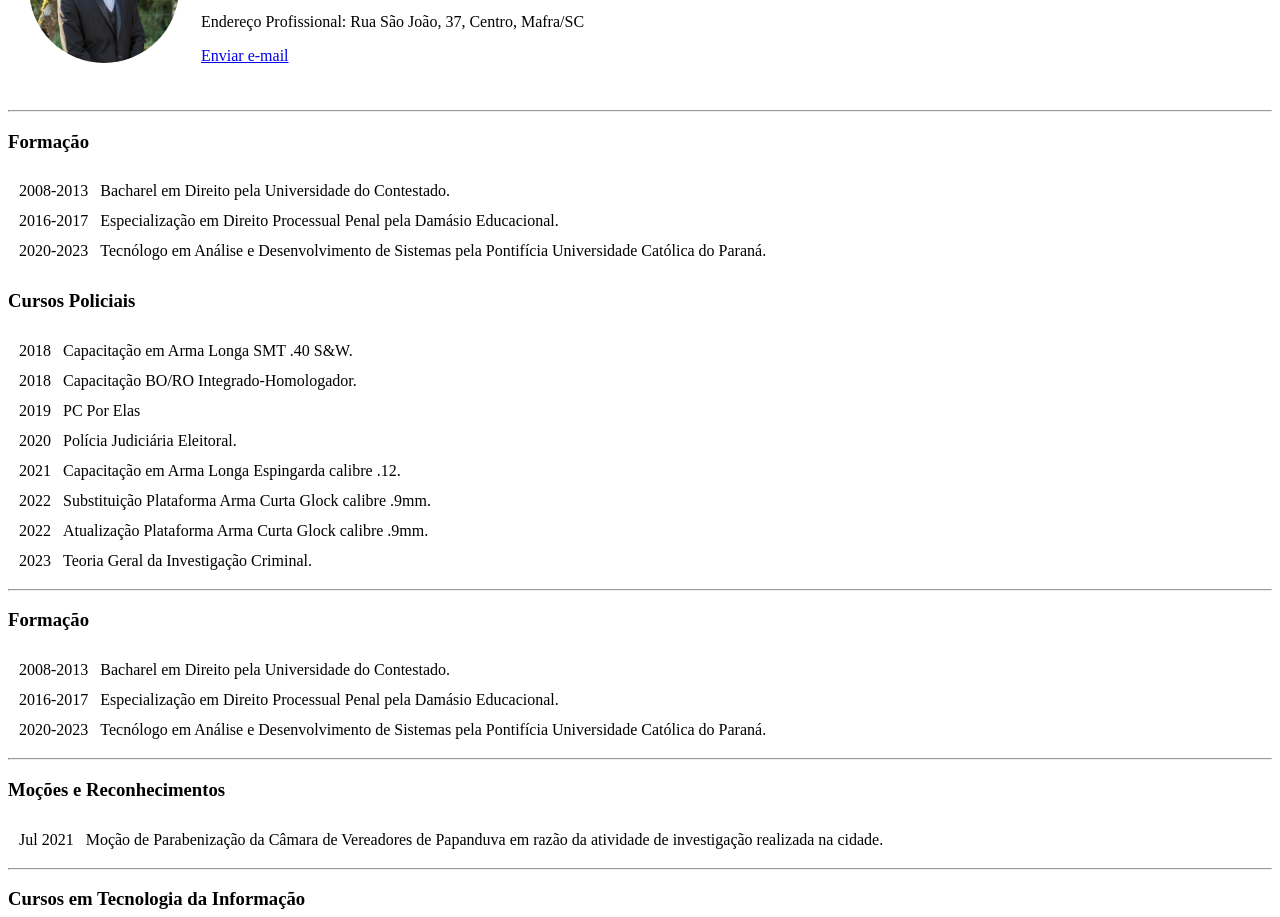
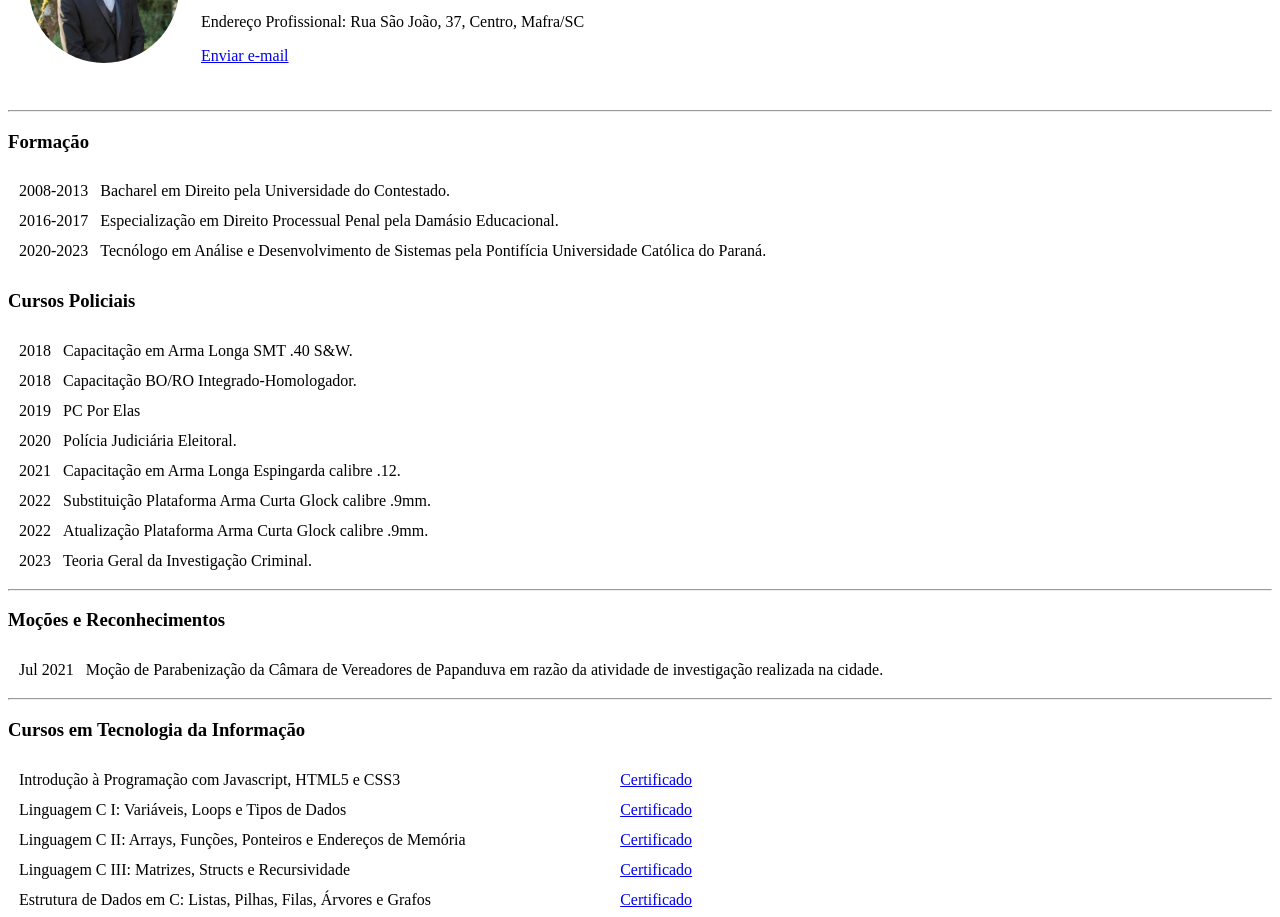
Before and after one commit to rudnikleandro/curriculum, a plain HTML site: page index.html in a window 1280 px wide. Shown: the part 130-1047 px from the top of the page. Drawn offline with Linux system fonts and the light colour scheme.

Commit message:
Update index.html

```diff
--- a/index.html
+++ b/index.html
@@ -74,26 +74,6 @@
       </tr>
       <td>2023</td>
         <td>Teoria Geral da Investigação Criminal.</td>
-      </tr>
-    </tbody>
-  </table>
-  <hr>
-  <h3>Formação</h3>
-  <table cellspacing="10">
-    <thead>
-    </thead>
-    <tbody>
-      <tr>
-        <td>2008-2013</td>
-        <td>Bacharel em Direito pela Universidade do Contestado.</td>
-      </tr>
-      <tr>
-        <td>2016-2017</td>
-        <td>Especialização em Direito Processual Penal pela Damásio Educacional.</td>
-      </tr>
-      <tr>
-        <td>2020-2023</td>
-        <td>Tecnólogo em Análise e Desenvolvimento de Sistemas pela Pontifícia Universidade Católica do Paraná.</td>
       </tr>
     </tbody>
   </table>
```
